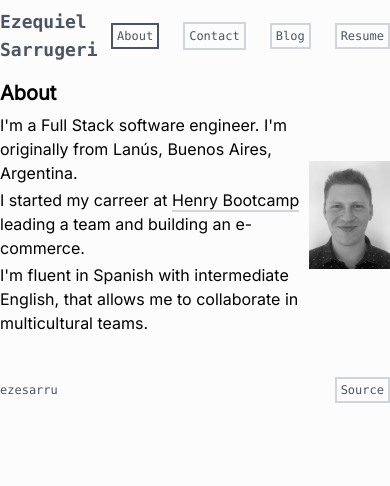
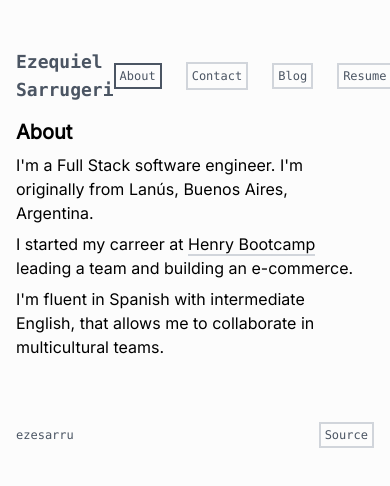
Before and after one commit to ezesarru/Oportunity, a Next.js app: page / in a window 390 px wide. Shown: the top 486 px of the page. Built offline with nearby package versions, Linux system fonts and the light colour scheme.

Commit message:
Portfolio done

```diff
--- a/src/app/blog/page.jsx
+++ b/src/app/blog/page.jsx
@@ -2,9 +2,9 @@ import Link from "next/link";
 
 export default function Blog() {
   return (
-    <div className="mx-auto animate-fadeIn font-mono">
+    <div className="mx-auto animate-fadeIn">
       <p className="mb-[2%] text-xl font-bold">Blog</p>
-      <div className="flex flex-col gap-y-2">
+      <div className="flex flex-col gap-y-2 font-mono">
         <Link
           className="border-2 p-1 transition-[border-color] duration-500 border-gray-300  hover:border-gray-600  dark:border-gray-500 dark:hover:border-yellow-500"
           href="/blog/prioritize-yourself"
--- a/src/app/blog/prioritize-yourself/page.jsx
+++ b/src/app/blog/prioritize-yourself/page.jsx
@@ -3,7 +3,7 @@ export default function PrioritizeYourself() {
     <div className="items-center animate-fadeIn">
       <h1 className="text-xl font-bold">Prioritize Yourself</h1>
       <p className="text-xs font-mono">march 10, 2025</p>
-      <div className="mt-[2%] space-y-[1%]">
+      <div className="mt-[2%] space-y-[2%]">
         <p>
           Throughout my life, I have had the opportunity to learn about a wide
           variety of topics, each with its own richness and depth. However, if I
--- a/src/app/blog/the-power-of-now/page.jsx
+++ b/src/app/blog/the-power-of-now/page.jsx
@@ -3,7 +3,7 @@ export default function ThePowerOfNow() {
     <div className="items-center animate-fadeIn">
       <h1 className="text-xl font-bold">The Power Of Now</h1>
       <p className="text-xs font-mono">march 10, 2025</p>
-      <div className="mt-[2%] space-y-[1%]">
+      <div className="mt-[2%] space-y-[2%]">
         <p>
           It's the book that's transforming me. It explores about the path to
           spiritual realization and the journey of self-discovery.
--- a/src/app/layout.js
+++ b/src/app/layout.js
@@ -14,12 +14,12 @@ export default function RootLayout({ children }) {
       <head>
         <link rel="icon" href="/favicon.ico" />
       </head>
-      <body className="max-w-screen-sm mx-auto mt-[2%] ">
-        <div className="mt-[1%] mb-[4%] animate-fadeIn">
+      <body className="mx-auto max-w-2xl mt-12 px-4">
+        <div className="mb-[4%] animate-fadeIn">
           <Topbar />
         </div>
-        <div className="max-w-3xl">{children}</div>
-        <div className="mt-[8%] mx-auto max-w-3xl animate-fadeIn">
+        <div className="">{children}</div>
+        <div className="mt-[15%] animate-fadeIn">
           <Footer />
         </div>
       </body>
--- a/src/app/page.js
+++ b/src/app/page.js
@@ -12,7 +12,7 @@ export default function Page() {
       <div className="flex w-full items-center">
         <div className="">
           <h1 className="mb-[2%] text-xl font-bold">About</h1>
-          <div className="space-y-[1%]">
+          <div className="space-y-[2%]">
             <p>
               I'm a Full Stack software engineer. I'm originally from Lanús,
               Buenos Aires, Argentina.
@@ -42,13 +42,13 @@ export default function Page() {
               width={200}
               height={186}
               priority={true}
-              className="grayscale transition-all duration-500 ease-in-out hover:grayscale-0"
+              className="grayscale transition-all duration-500 ease-in-out hover:grayscale-0 hidden md:block"
             />
           </Link>
         </div>
       </div>
       <div
-        className={`transition-all duration-700 ease-in-out my-[4%] space-y-[1%] ${
+        className={`transition-all duration-700 ease-in-out my-[4%] space-y-[2%] ${
           showContact
             ? "max-h-96"
             : "max-h-0 opacity-0 scale-95 overflow-hidden"
--- a/src/components/Footer.jsx
+++ b/src/components/Footer.jsx
@@ -5,9 +5,7 @@ import Link from "next/link";
 export default function Footer() {
   return (
     <footer className="flex text-xs text-center text-gray-600 dark:text-white font-mono">
-      <div className="grow text-left">
-        <p>ezesarru</p>
-      </div>
+      <p className="grow text-left">ezesarru</p>
       <div>
         <Link
           href="https://github.com/ezesarru/Oportunity"
--- a/src/components/Topbar.jsx
+++ b/src/components/Topbar.jsx
@@ -37,11 +37,13 @@ export default function Topbar() {
                 handleContact();
               }
             }}
-            className={`${
-              showContact && pathname === "/"
-                ? "border-2 p-1 border-gray-600 dark:border-yellow-500"
-                : "border-2 p-1 transition-[border-color] duration-500 border-gray-300  hover:border-gray-600  dark:border-gray-500 dark:hover:border-yellow-500"
-            }`}
+            className={`border-2 p-1 transition-[border-color] duration-500 border-gray-300
+              sm:hover:border-gray-600 dark:border-gray-500 sm:dark:hover:border-yellow-500
+              ${
+                showContact && pathname === "/"
+                  ? "border-gray-600 dark:border-yellow-500"
+                  : ""
+              }`}
           >
             Contact
           </button>
@@ -60,7 +62,7 @@ export default function Topbar() {
         </li>
         <li>
           <a
-            className="border-2 p-1 transition-[border-color] duration-500 border-gray-300  hover:border-gray-600  dark:border-gray-500 dark:hover:border-yellow-500"
+            className="border-2 p-1 transition-[border-color] duration-500 border-gray-300  hover:border-gray-600  dark:border-gray-500 sm:dark:hover:border-yellow-500"
             href="/resume.pdf"
             target="_blank"
           >
```
